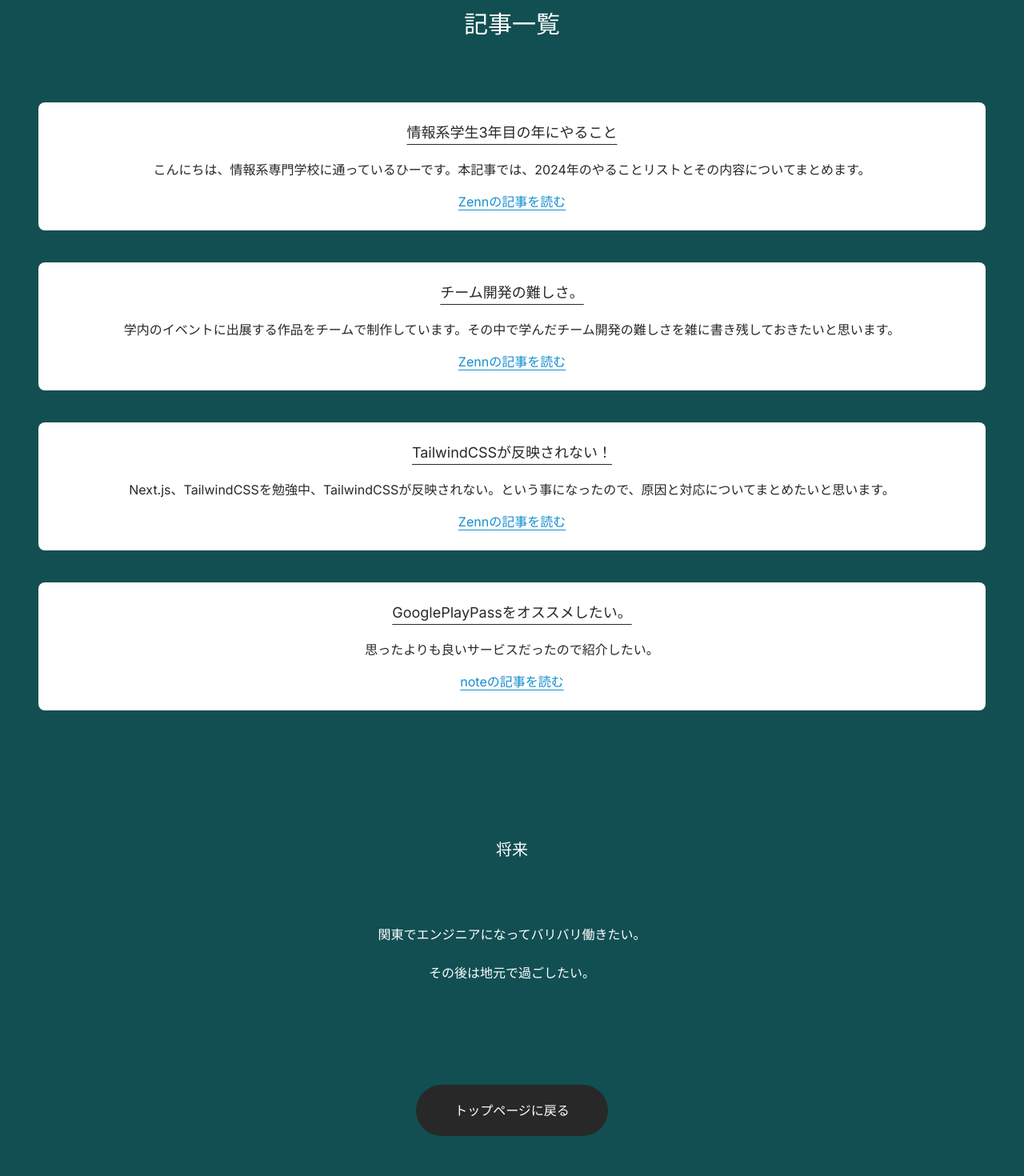
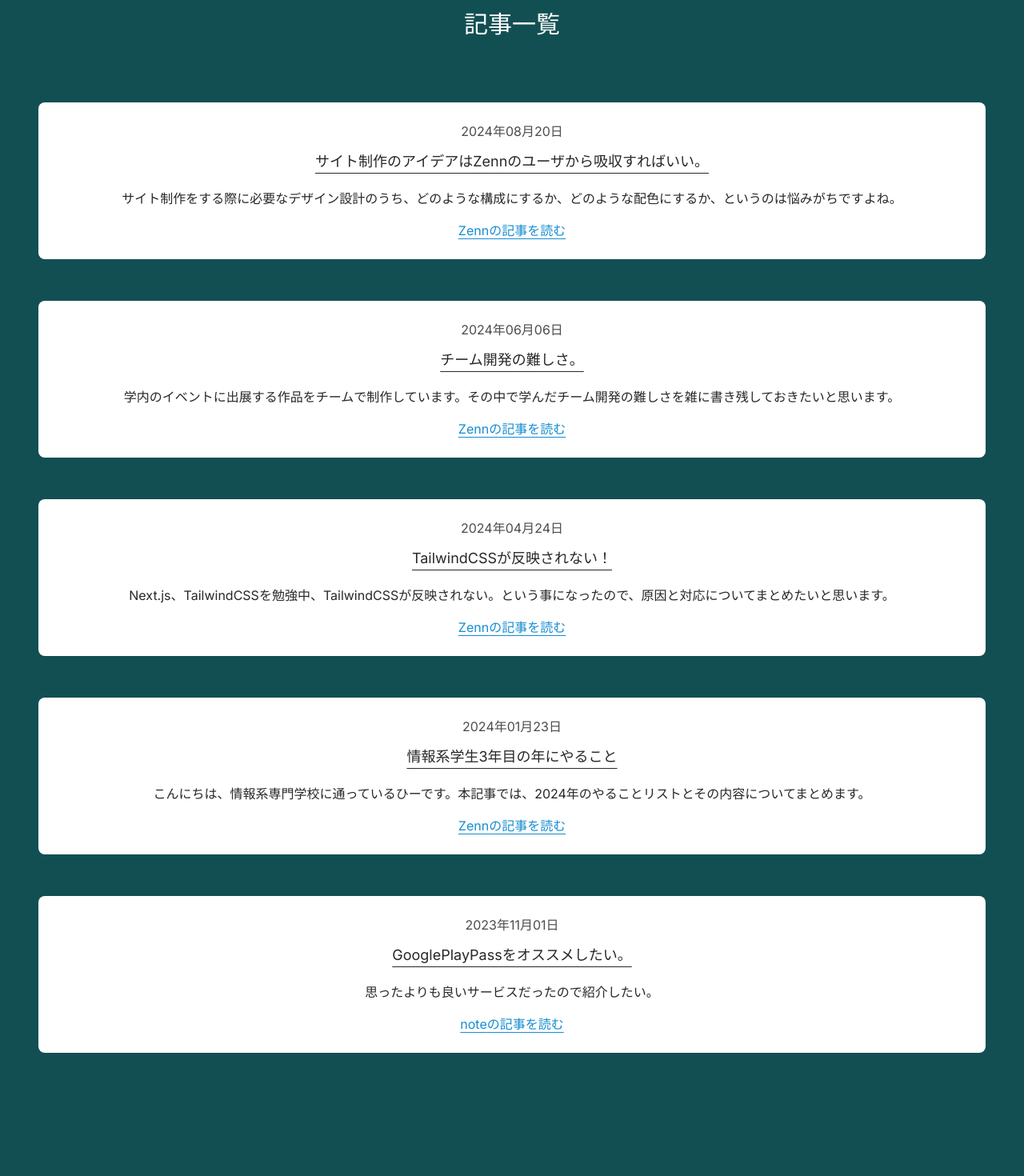
Before and after one commit to CA01971020/hii-site, a Next.js app in the folder hii-site/: page /about in a window 1280 px wide. Shown: the part 1500-2970 px from the top of the page at 80% size. Built offline with nearby package versions, Linux system fonts and the light colour scheme.

Commit message:
更新と修正
一部テキストの変更と、記事の追加、記事の公開日の追加、select-noneクラスの追加

```diff
--- a/hii-site/src/app/about/page.tsx
+++ b/hii-site/src/app/about/page.tsx
@@ -6,7 +6,7 @@ export default function AboutPage() {
   return (
     <div>
       <section className="relative top-56 pb-56 text-white text-center">
-        <h1 className=" text-3xl">わたしについて</h1>
+        <h1>わたしについて</h1>
         <div className=" p-5 m-8 mt-10 border border-white text-left">
           <p>
             こんにちは、
@@ -33,7 +33,7 @@ export default function AboutPage() {
               <p>Stellaris</p>
               <p>信長の野望</p>
               <p>アークナイツ</p>
-              <p>Age of Empires IV</p>
+              <p>鈴蘭の剣</p>
             </div>
           </div>
           <div>
@@ -66,7 +66,7 @@ export default function AboutPage() {
         </div>
       </section>
       <section className="relative top-40 pb-56 text-white text-center">
-        <h1 className=" text-3xl">記事一覧</h1>
+        <h1>記事一覧</h1>
         <div className="mt-20 grid grid-cols-1 gap-10">
           {articles.map((article, index) => (
             <ArticleCard
@@ -75,6 +75,7 @@ export default function AboutPage() {
               description={article.description}
               url={article.url}
               platform={article.platform}
+              data={article.data}
             />
           ))}
         </div>
@@ -82,15 +83,12 @@ export default function AboutPage() {
           <h2 className=" text-xl">将来</h2>
           <p className=" mt-20">
             関東でエンジニアになってバリバリ働きたい。
-            <br />
-            <br />
-            その後は地元で過ごしたい。
           </p>
         </div>
         <div className="mt-32 text-white text-center">
-          <Link href="/">
+          <Link href="/about">
             <button className=" bg-Customblack pl-12 pr-12 pt-5 pb-5 rounded-full">
-              トップページに戻る
+              トップに戻る
             </button>
           </Link>
         </div>
--- a/hii-site/src/app/layout.tsx
+++ b/hii-site/src/app/layout.tsx
@@ -39,6 +39,7 @@ export default function RootLayout({
   return (
     <html lang="ja">
       <body className={inter.className}>
+        <div className="select-none">
         <div className=" fixed z-50">
           <CustomHeader></CustomHeader>
         </div>
@@ -46,6 +47,7 @@ export default function RootLayout({
         <div className=" mt-60">
           <CustomFooter></CustomFooter>
         </div>
+        </div>
       </body>
     </html>
   );
--- a/hii-site/src/component/article/articleCard.tsx
+++ b/hii-site/src/component/article/articleCard.tsx
@@ -5,6 +5,7 @@ interface ArticleCardProps {
   description: string;
   url: string;
   platform: string;
+  data:string;
 }
 
 const ArticleCard: React.FC<ArticleCardProps> = ({
@@ -12,10 +13,12 @@ const ArticleCard: React.FC<ArticleCardProps> = ({
   description,
   url,
   platform,
+  data,
 }) => {
   return (
-    <div className="relative text-Customblack p-3 mr-12 ml-12 bg-white rounded-lg ">
+    <div className="relative text-Customblack p-3 mr-12 ml-12 mb-3 bg-white rounded-lg ">
       <div className="mt-3 mb-3">
+      <p className=" text-Customgray mt-3 mb-3">{data}</p>
         <h2 className=" text-lg mb-5 underline underline-offset-8">{title}</h2>
         <p className="m-4">{description}</p>
         <a
--- a/hii-site/src/component/article/data/articles.ts
+++ b/hii-site/src/component/article/data/articles.ts
@@ -1,10 +1,11 @@
 export const articles = [
   {
-    title: "情報系学生3年目の年にやること",
+    title: "サイト制作のアイデアはZennのユーザから吸収すればいい。",
     description:
-      "こんにちは、情報系専門学校に通っているひーです。本記事では、2024年のやることリストとその内容についてまとめます。",
+      "サイト制作をする際に必要なデザイン設計のうち、どのような構成にするか、どのような配色にするか、というのは悩みがちですよね。",
     platform: "Zenn",
-    url: "https://zenn.dev/aputech/articles/0d4f0d24f3e73b",
+    url: "https://zenn.dev/aputech/articles/d977bd38dca15b",
+    data:"2024年08月20日"
   },
   {
     title: "チーム開発の難しさ。",
@@ -12,6 +13,7 @@ export const articles = [
       "学内のイベントに出展する作品をチームで制作しています。その中で学んだチーム開発の難しさを雑に書き残しておきたいと思います。",
     platform: "Zenn",
     url: "https://zenn.dev/aputech/articles/d99e8c4b70efeb",
+    data:"2024年06月06日"
   },
   {
     title: "TailwindCSSが反映されない！",
@@ -19,11 +21,21 @@ export const articles = [
       "Next.js、TailwindCSSを勉強中、TailwindCSSが反映されない。という事になったので、原因と対応についてまとめたいと思います。",
     platform: "Zenn",
     url: "https://zenn.dev/aputech/articles/107984712771aa",
+    data:"2024年04月24日"
+  },
+  {
+    title: "情報系学生3年目の年にやること",
+    description:
+      "こんにちは、情報系専門学校に通っているひーです。本記事では、2024年のやることリストとその内容についてまとめます。",
+    platform: "Zenn",
+    url: "https://zenn.dev/aputech/articles/0d4f0d24f3e73b",
+    data:"2024年01月23日"
   },
   {
     title: "GooglePlayPassをオススメしたい。",
     description: "思ったよりも良いサービスだったので紹介したい。",
     platform: "note",
     url: "https://note.com/hii_hgmt/n/nf7efa0b56d5c",
+    data:"2023年11月01日"
   },
 ];
```
